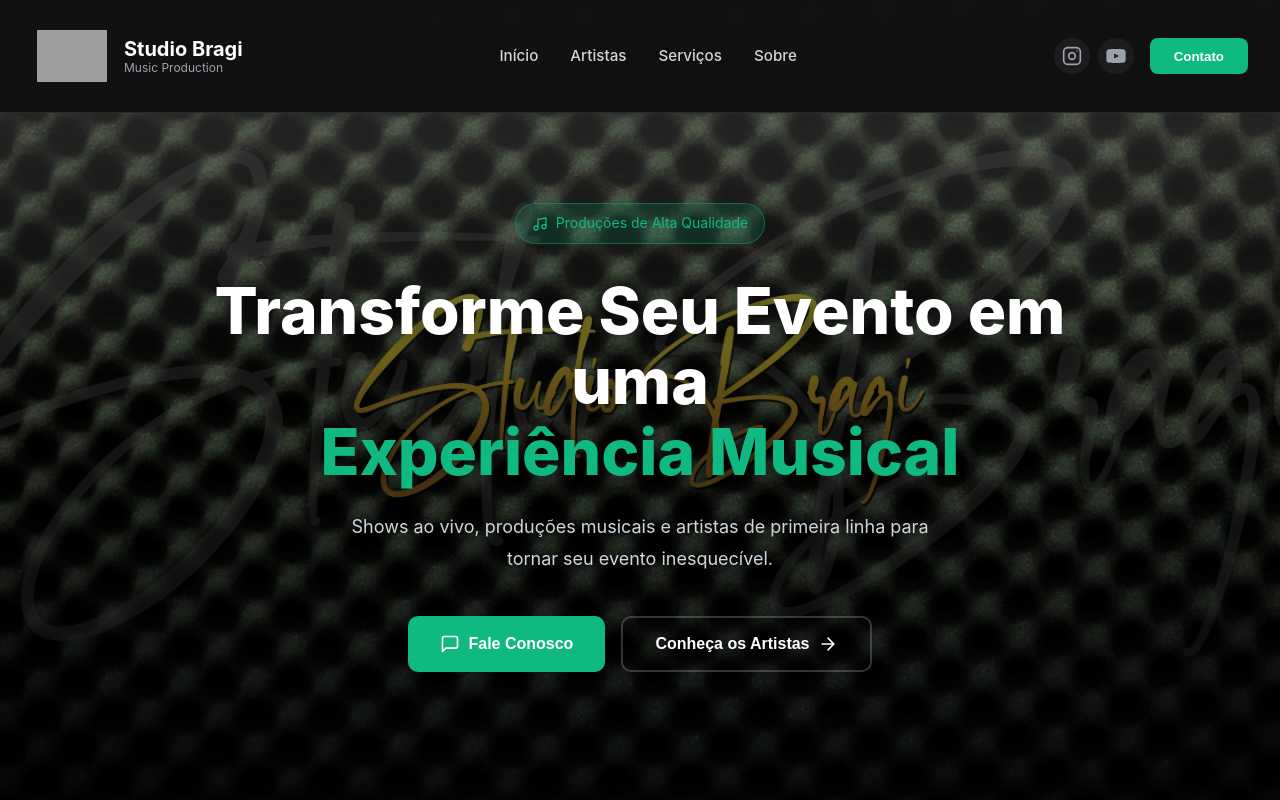
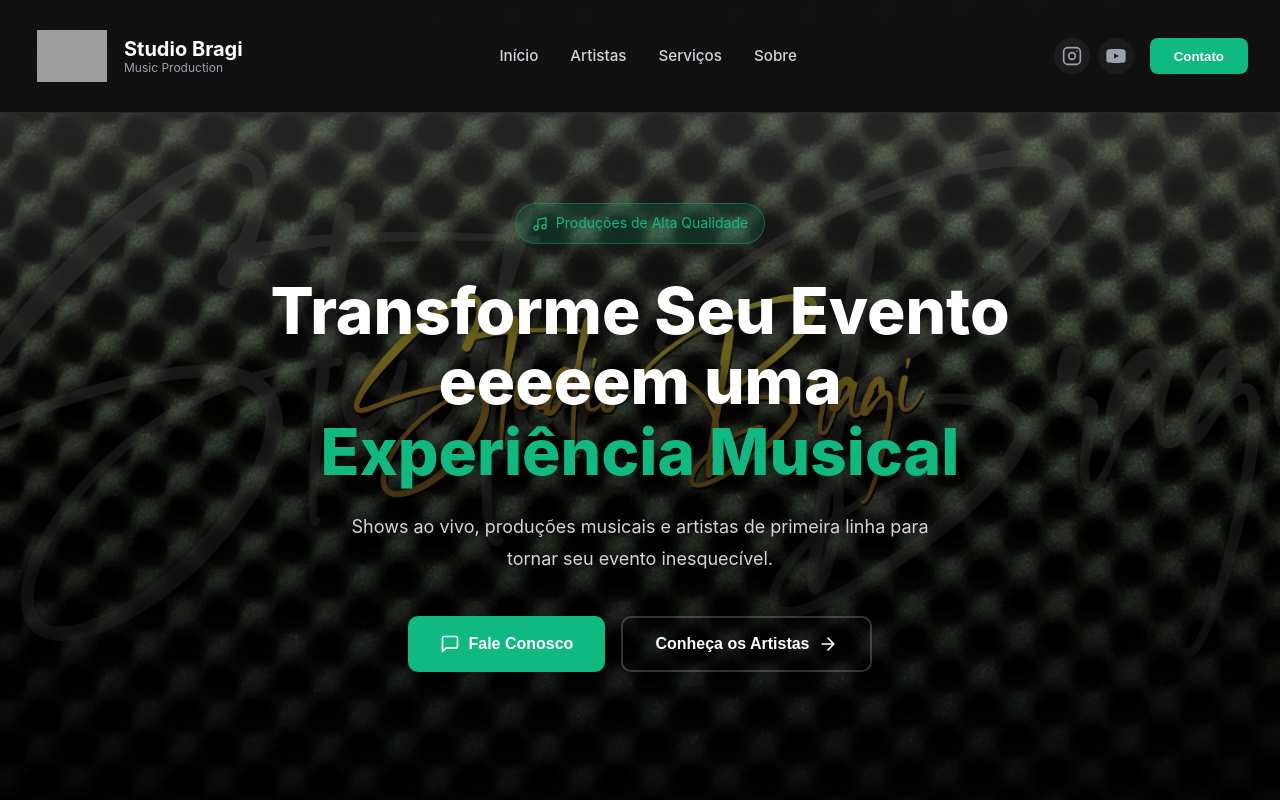
Before and after one commit to BrayannnRX/StudioBragiNew, a plain HTML site: page index.html in a window 1280 px wide. Shown: the top 800 px of the page. Drawn offline with Linux system fonts and the light colour scheme; grey boxes are pictures that could not be loaded.

Commit message:
Testando a att

```diff
--- a/index.html
+++ b/index.html
@@ -65,7 +65,7 @@
                 Produções de Alta Qualidade
             </div>
             <h1 class="hero-title">
-                Transforme Seu Evento em uma<br>
+                Transforme Seu Evento eeeeem uma<br>
                 <span class="hero-title-highlight">Experiência Musical</span>
             </h1>
             <p class="hero-description">
```
